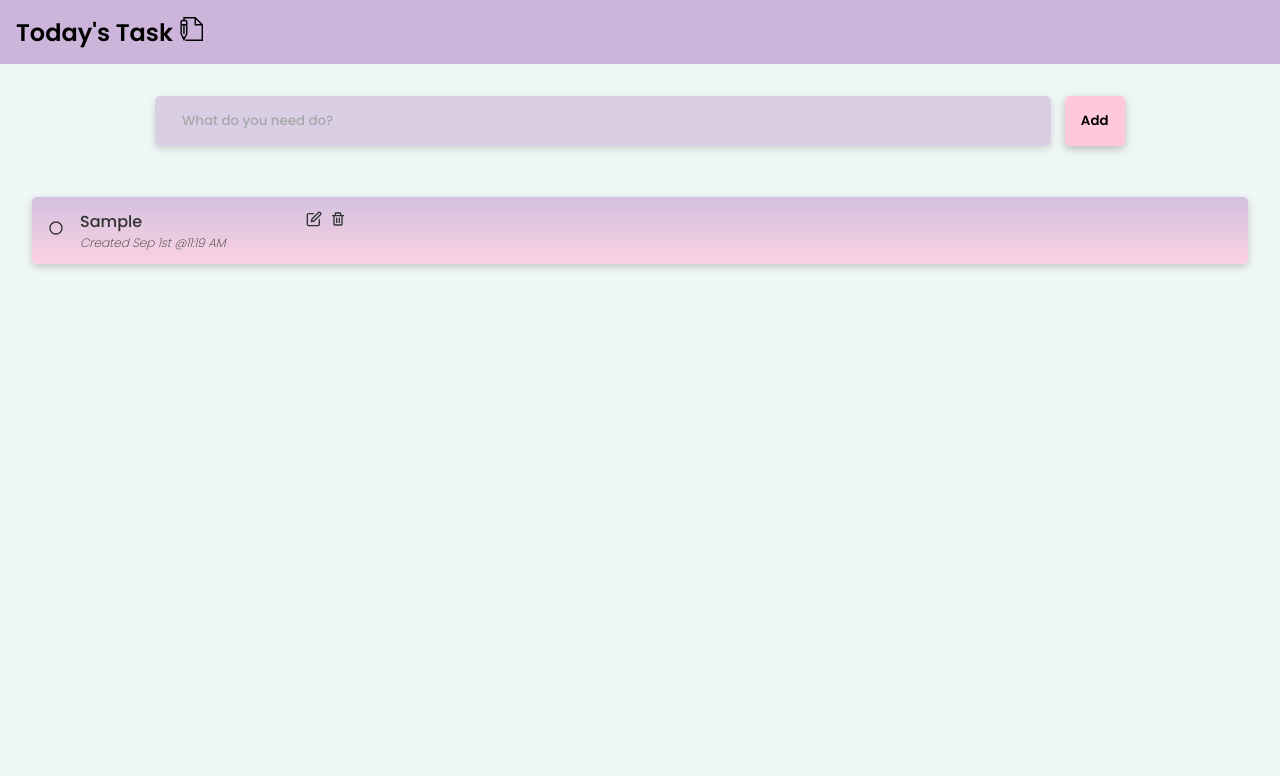
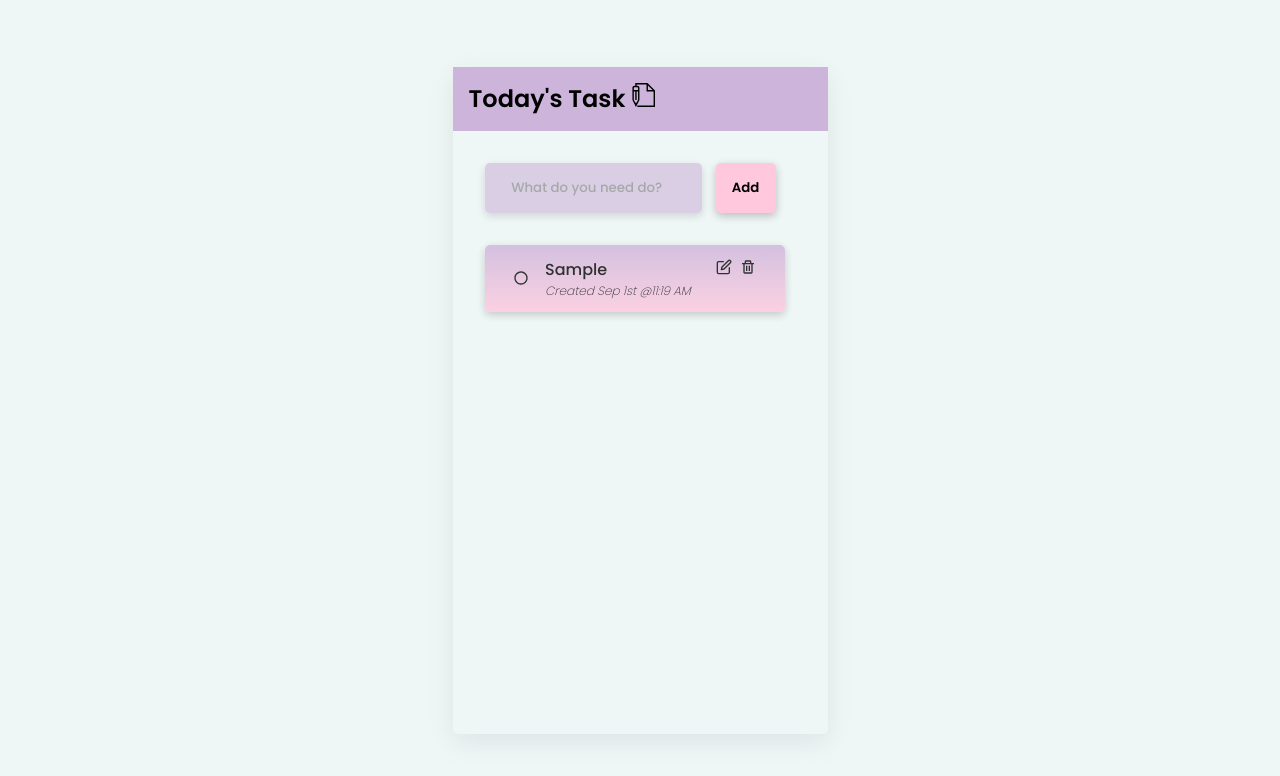
Before and after one commit to sopanha09/Todo-List-React-App, a React (Create React App) app: page / in a window 1280 px wide. Both pictures are taken after typing "Sample" into the empty fields and a click on the button "Add". Shown: the top 776 px of the page. Built offline with nearby package versions, Linux system fonts and the light colour scheme.

Commit message:
fix style

```diff
--- a/src/App.css
+++ b/src/App.css
@@ -11,6 +11,20 @@ body {
   background-color: #eff7f6;
 }
 
+.App {
+  display: flex;
+  justify-content: center;
+  align-items: center;
+  height: 100vh;
+}
+
+.TodoList {
+  width: 375px;
+  height: 667px;
+  border-radius: 5px;
+  box-shadow: rgba(149, 157, 165, 0.2) 0px 8px 24px;
+}
+
 .TodoTitle {
   font-weight: 400;
   height: 3em;
@@ -22,22 +36,23 @@ body {
   align-items: center;
 }
 
+.todo-form {
+  margin: 2em;
+}
+
 .todo-input {
   height: 50px;
   width: 70%;
-  margin-bottom: 2em;
   border: none;
   border-radius: 5px;
   background-color: #cdb4db;
   opacity: 0.6;
   box-shadow: rgba(0, 0, 0, 0.24) 0px 3px 8px;
-  outline: none;
 }
 
 input[type="text" i] {
   padding-left: 2em;
 }
-
 
 .todo-btn {
   margin-left: 1em;
@@ -53,20 +68,15 @@ input[type="text" i] {
 
 .Todo {
   display: flex;
+  align-self: center;
   flex-direction: row;
+  width: 80%;
   background: linear-gradient(to top, #ffc8dd, #cdb4db);
   opacity: 0.8;
   padding: 0.75rem 1rem;
   border-radius: 5px;
-  margin-top: 3em;
-  margin-bottom: 1em;
   box-shadow: rgba(0, 0, 0, 0.24) 0px 3px 8px;
   margin: 1.5em 2em;
-}
-
-.todo-list {
-  text-align: right;
-  font-weight: 200;
 }
 
 .container {
@@ -79,14 +89,8 @@ input[type="text" i] {
   margin-right: 1em;
 }
 
-.btn {
-  margin-right: 0.5em;
-}
-
 .date-time {
-  /* text-align: left; */
   font-style: italic;
   font-weight: 200;
   font-size: 0.75rem;
-  /* margin-left: 1.875rem; */
 }
--- a/src/component/Todo.js
+++ b/src/component/Todo.js
@@ -20,51 +20,58 @@ const Todo = ({
   }
 
   return (
-    <div className="Todo">
-        <div className="container">
-            <p className={`${task.completed ? 'complete' : ""}`}
-            onClick={()=> toggleComplete(task.id)}
+    <div
+      className="Todo"
+      style={{ display: "flex", justifyContent: "space-around" }}
+    >
+      <div>
+        <div
+          className={`${task.completed ? "complete" : ""}`}
+          onClick={() => toggleComplete(task.id)}
+          style={{
+            textDecoration: task.completed ? "line-through" : "none",
+            display: "flex",
+            flexDirection: "row",
+            gap: "1em",
+          }}
+        >
+          <div className="container" onClick={() => handleCheckBox("task1")}>
+            {preferences["task1"] ? (
+              <MdCheckCircleOutline />
+            ) : (
+              <MdOutlineRadioButtonUnchecked />
+            )}
+          </div>
+          <div
             style={{
-                textDecoration: task.completed ? "line-through" : "none",
-                opacity: task.completed ? 0.5 : 1,
+              textDecoration: task.completed ? "line-through" : "none",
+              opacity: task.completed ? 0.5 : 1,
             }}
-            >
-            <span
-                className="icon-checkbox"
-                onClick={() => handleCheckBox('task1')}>
-                {preferences['task1'] ? (
-                    < MdCheckCircleOutline />
-                ) : (
-                    < MdOutlineRadioButtonUnchecked />
-                )}
-            </span>
-            </p>
+          >
+            <div>{task.task}</div>
+            <div className="date-time">
+              Created {formattedDate} @{currentTime}
+            </div>
+          </div>
         </div>
-        <div style={{display: "flex", flexDirection: "row", gap: "5rem"}} >
+      </div>
+      <div>
         <div
-            style={{
-                textDecoration: task.completed ? "line-through" : "none",
-            }}>
-            <div
-            style={{
-                textDecoration: task.completed ? "line-through" : "none",
-            }}>
-            <div  >{task.task}</div>
+          style={{
+            display: "flex",
+            flexDirection: "row",
+            gap: "0.5em",
+          }}
+        >
+          <div>
+            <FiEdit onClick={() => editTodo(task.id)} />
+          </div>
+          <div>
+            <BiTrash onClick={() => deleteTodo(task.id)} />
+          </div>
         </div>
-            <div className="date-time"
-            style={{
-                opacity: task.completed ? 0.5 : 1,
-            }}>
-                Created {formattedDate} @{currentTime}
-            </div>
-        </div>
-        <div className="edit-delete">
-                < FiEdit className="btn" onClick={() => editTodo(task.id)} />
-                < BiTrash onClick={() => deleteTodo(task.id)} />
-        </div>
-        </div>
+      </div>
     </div>
-
   );
 };
 
--- a/src/component/TodoForm.js
+++ b/src/component/TodoForm.js
@@ -11,7 +11,7 @@ export const TodoForm = ({addTodo}) => {
         }
       };
   return (
-    <div style={{textAlign: "center"}} >
+    <div className='todo-form' >
       <form onSubmit={handleSubmit} className="TodoForm">
         <input
         type="text"
--- a/src/component/TodoList.js
+++ b/src/component/TodoList.js
@@ -14,19 +14,17 @@ const TodoList = () => {
 
     const updatedTodos = [...todos, newTodo];
 
-    localStorage.setItem('todos', JSON.stringify(updatedTodos));
+    localStorage.setItem("todos", JSON.stringify(updatedTodos));
 
     setTodos(updatedTodos);
   };
 
-
   useEffect(() => {
-    const storedTodos = localStorage.getItem('todos');
+    const storedTodos = localStorage.getItem("todos");
     if (storedTodos) {
       setTodos(JSON.parse(storedTodos));
     }
   }, []);
-
 
   const deleteTodo = (id) => {
     setTodos(todos.filter((todo) => todo.id !== id));
@@ -79,9 +77,10 @@ const TodoList = () => {
   });
 
   return (
+    <div className="App">
       <div className="TodoList">
         <div className="TodoTitle">
-        <h2 >
+          <h2>
             Today's Task <TfiWrite />
           </h2>
         </div>
@@ -102,6 +101,7 @@ const TodoList = () => {
           )
         )}
       </div>
+    </div>
   );
 };
 
```
Also changed, not shown: package.json (+4 -3 lines), 1 other file (tests, documents, lock files or other folders). Lines whose indentation alone changed are shown as unchanged.
